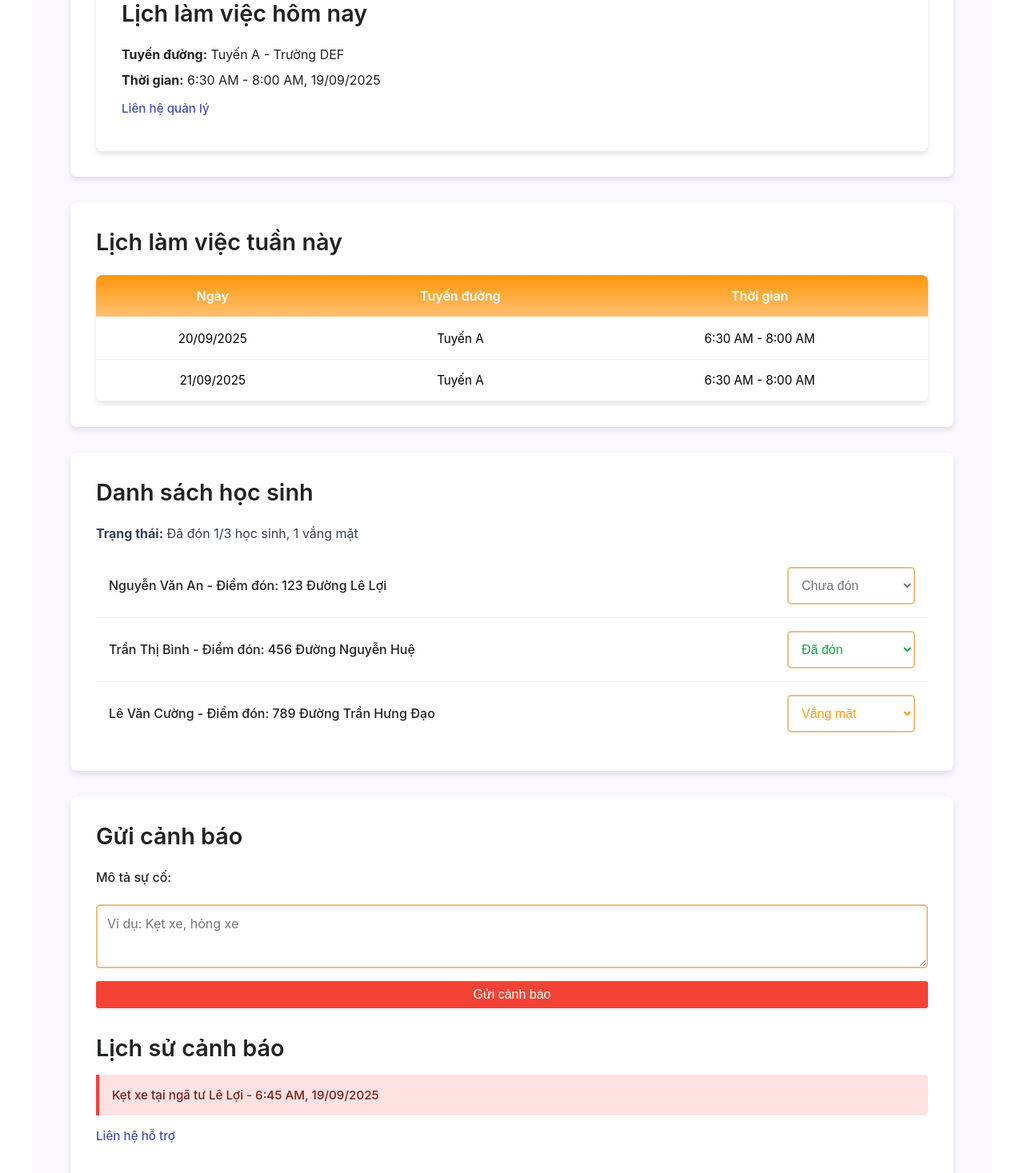
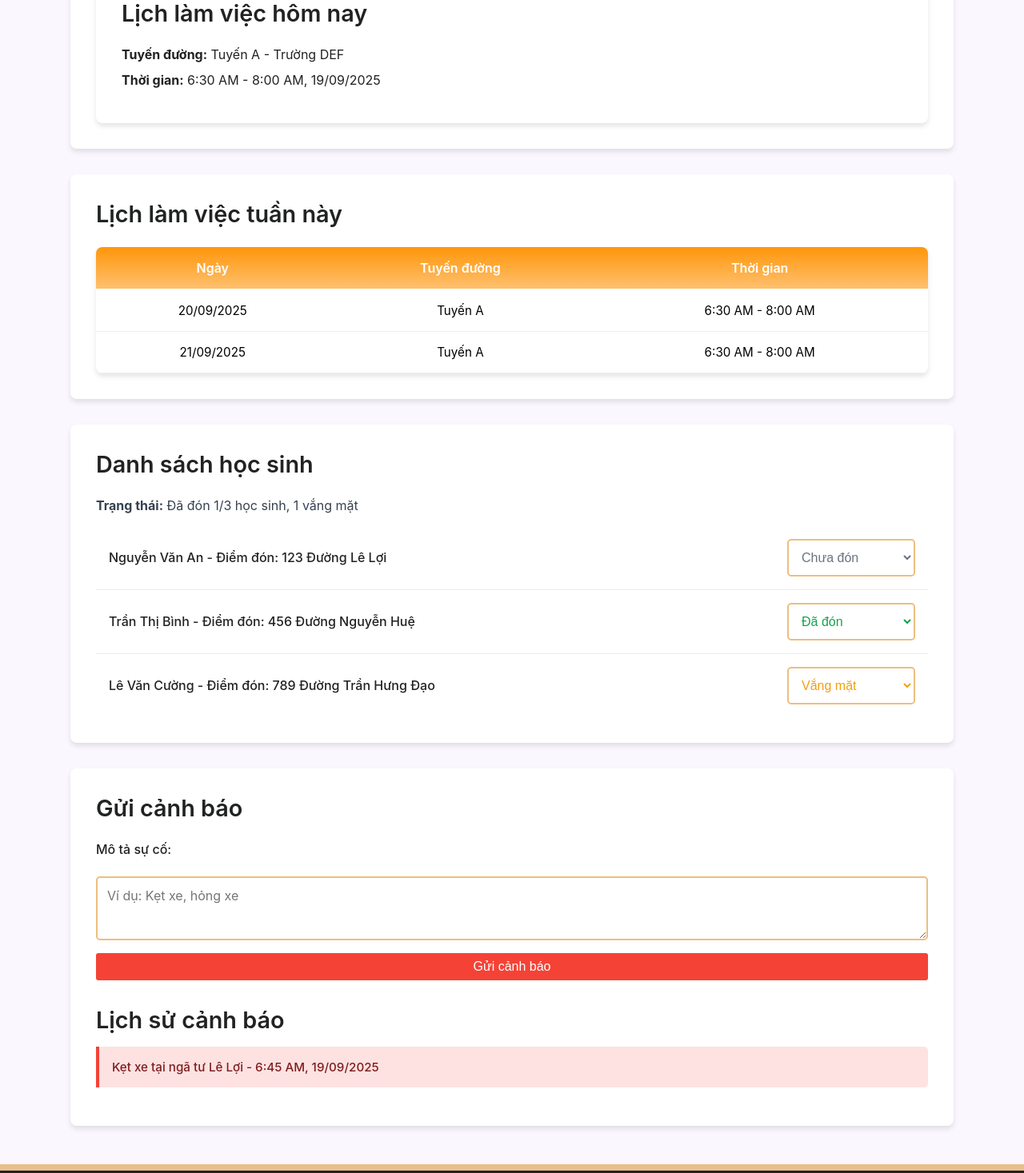
Before and after one commit to DoctorFear/admin-busmap, a Next.js app: page /driver in a window 1280 px wide. Shown: the part 660-2127 px from the top of the page at 80% size. Built offline with nearby package versions, Linux system fonts and the light colour scheme.

Commit message:
driver fix frontend

```diff
--- a/src/app/driver/page.tsx
+++ b/src/app/driver/page.tsx
@@ -57,9 +57,7 @@ export default function DriverPage() {
           <h3>Lịch làm việc hôm nay</h3>
           <p><strong>Tuyến đường:</strong> Tuyến A - Trường DEF</p>
           <p><strong>Thời gian:</strong> 6:30 AM - 8:00 AM, 19/09/2025</p>
-          <p className={styles.contactLinks}>
-            <a href="mailto:manager@ssb1.0.edu.vn">Liên hệ quản lý</a>
-          </p>
+
         </div>
       </div>
 
@@ -127,9 +125,7 @@ export default function DriverPage() {
           <div key={index} className={styles.alertItem}>{alert}</div>
         ))}
 
-        <p className={styles.contactLinks}>
-          <a href="mailto:support@ssb1.0.edu.vn">Liên hệ hỗ trợ</a>
-        </p>
+
       </div>
     </div>
   );
--- a/src/app/globals.css
+++ b/src/app/globals.css
@@ -15,7 +15,7 @@ body {
 
 body {
   color: var(--foreground);
-  background: var(--background);
+  background: #faf7ff;
   font-family: Arial, Helvetica, "Montserrat", sans-serif;
   -webkit-font-smoothing: antialiased;
   -moz-osx-font-smoothing: grayscale;
```
